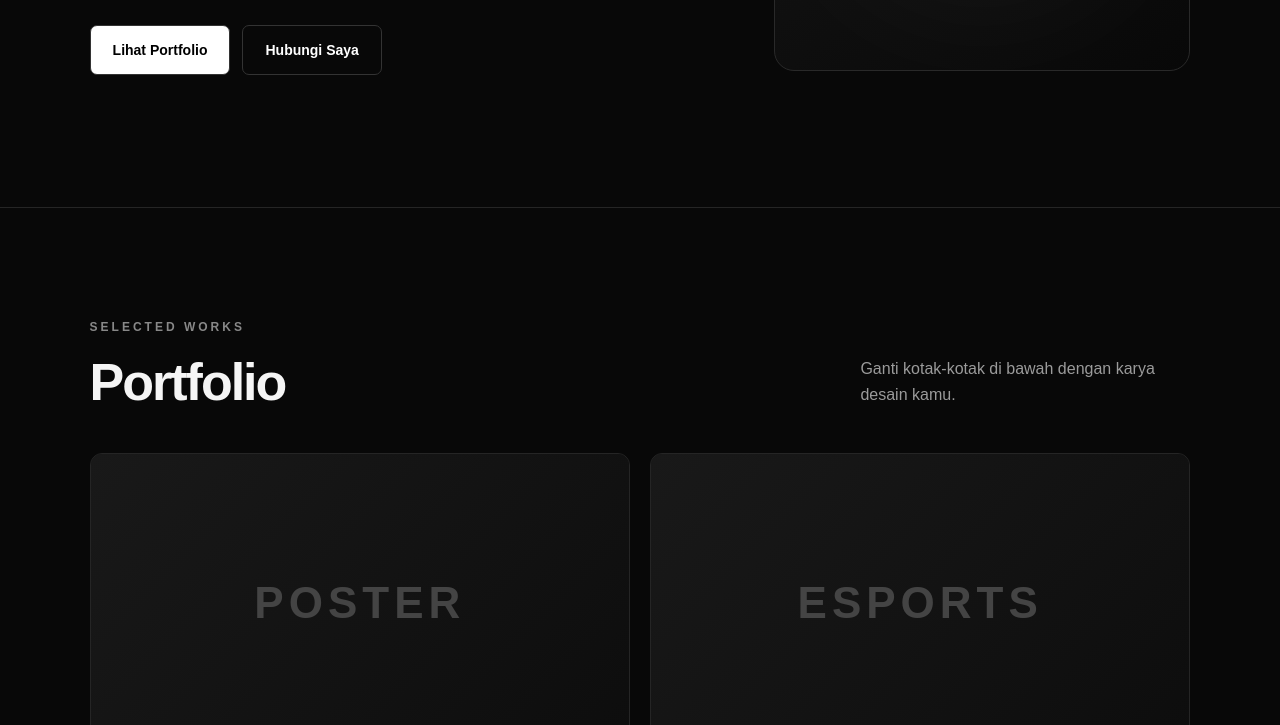
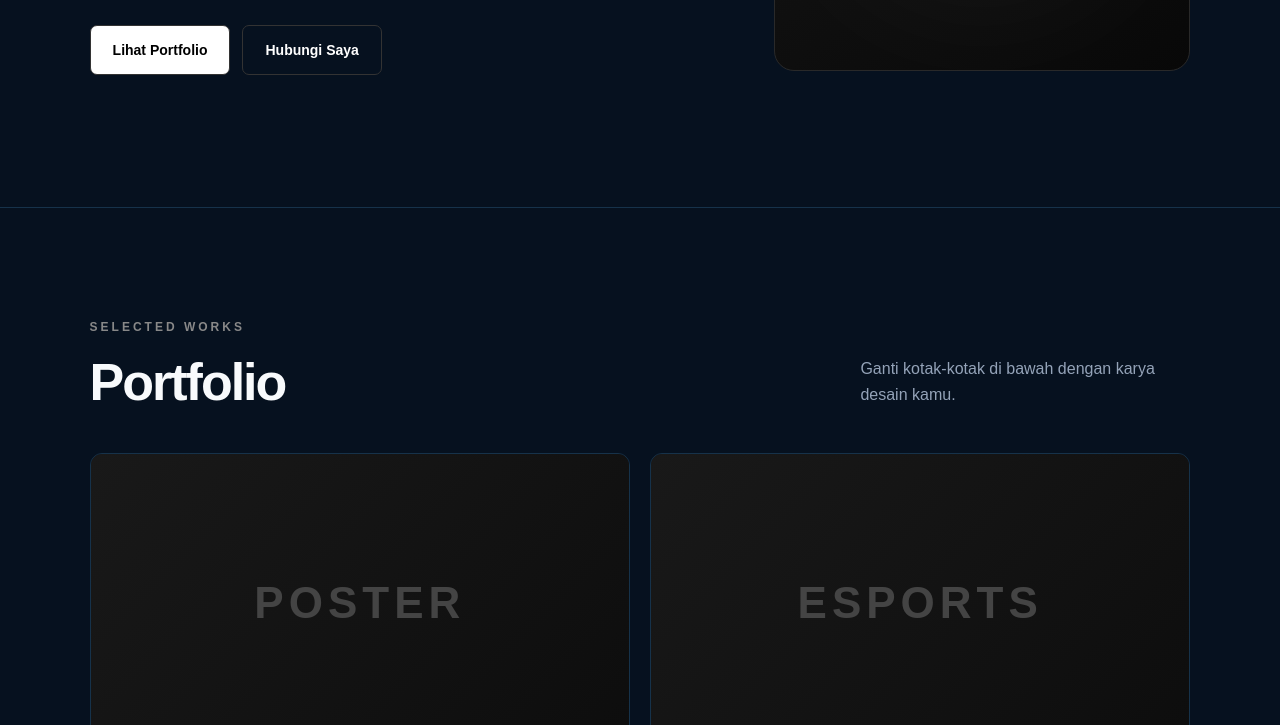
Before and after one commit to yanndesignn/.to, a plain HTML site: page index.html in a window 1280 px wide. Shown: the part 579-1304 px from the top of the page. Drawn offline with Linux system fonts and the light colour scheme.

Commit message:
Update CSS variables for theme colors

```diff
--- a/style.css
+++ b/style.css
@@ -1,5 +1,5 @@
 *{box-sizing:border-box;margin:0;padding:0}
-:root{--bg:#080808;--card:#111;--text:#f5f5f5;--muted:#9b9b9b;--line:#252525;--accent:#fff}
+:root{--bg:#06111f;--card:#0b1b2e;--text:#f8fafc;--muted:#94a3b8;--line:#16324a;--accent:#38bdf8}
 html{scroll-behavior:smooth}
 body{font-family:Arial,Helvetica,sans-serif;background:var(--bg);color:var(--text);line-height:1.6}
 a{color:inherit;text-decoration:none}
```
